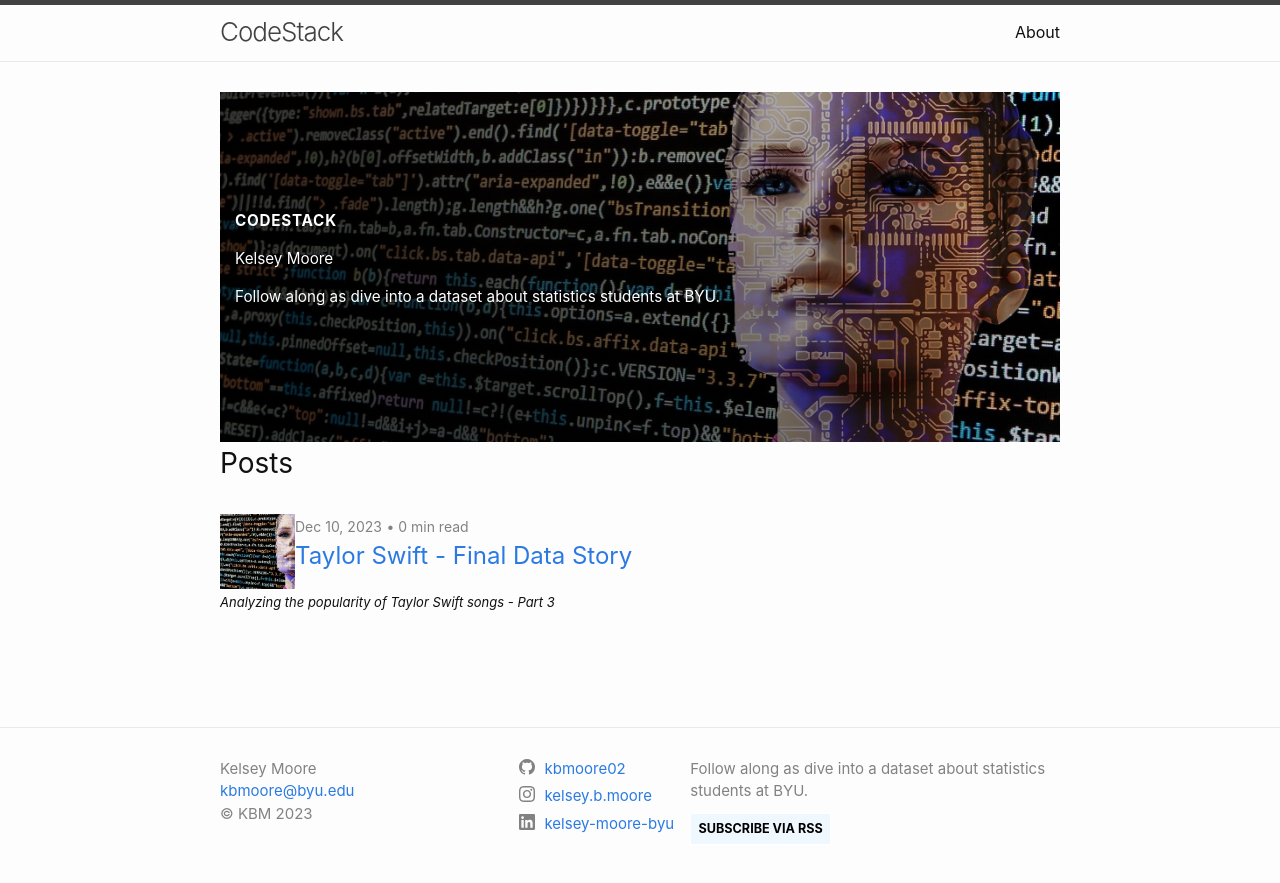
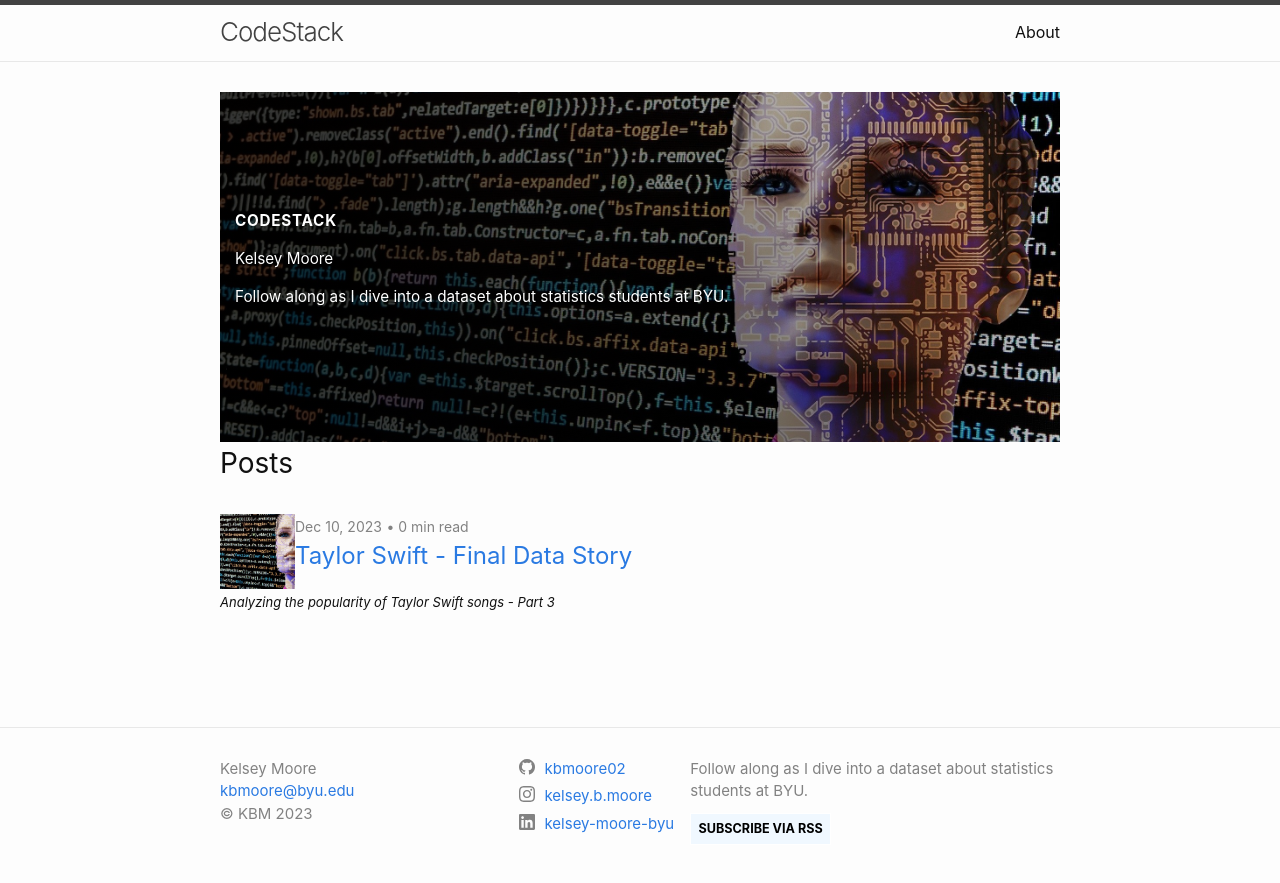
Before and after one commit to kbmoore02/NHL-Data-Analysis, a Jekyll site: the page built from index.markdown, in a window 1280 px wide. Shown: the top 883 px of the page. Built offline with Jekyll 4.4.1, drawn with Linux system fonts in a browser that asks for light colours; part of the change alters nothing that is shown.

```diff
--- a/_config.yml
+++ b/_config.yml
@@ -21,8 +21,8 @@
 title: CodeStack # Make a title for your blog
 email: kbmoore@byu.edu # Add your email
 description: >- # this means to ignore newlines until "baseurl:"
- Follow along as dive into a dataset about statistics students at BYU.
-baseurl: "/my486blog" # keep this the same or change it to the name of the repository
+ Follow along as I dive into a dataset about statistics students at BYU.
+baseurl: "/Stat486-Final-Blog" # keep this the same or change it to the name of the repository
 url: "https://kbmoore.github.io" #  change this to "https://<your-github-username>.github.io"
 image: /assets/images/headerimage.jpg
 author: Kelsey Moore
```
